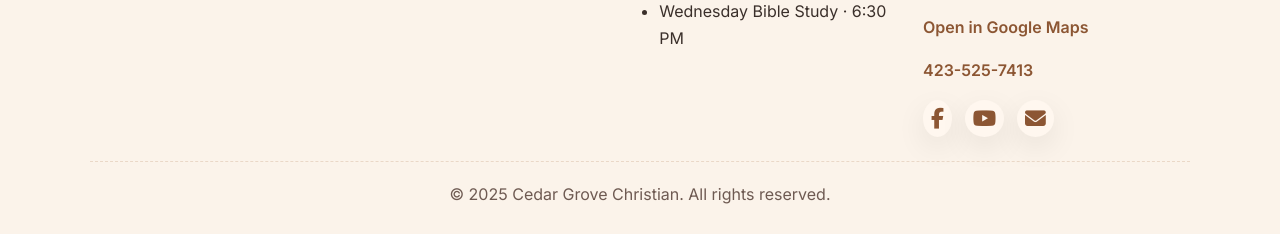
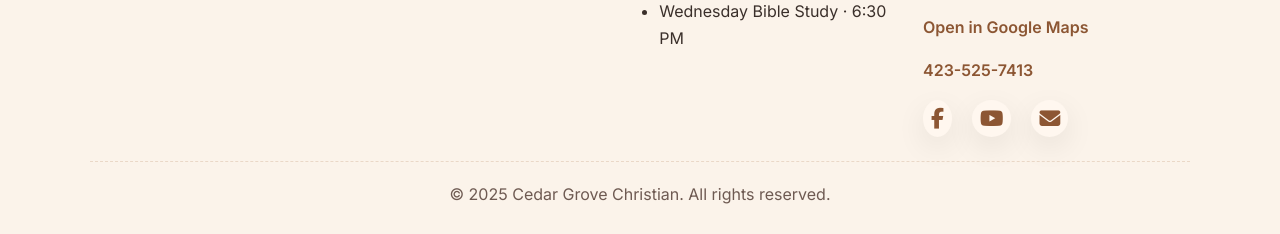
Before and after one commit to Waffles-Websites/waffles-websites.github.io, a Jekyll site: the page built from index.md, in a window 1280 px wide and 1400 px high, scrolled down 54 px. Shown: the part 1163-1397 px from the top of the window. Built offline with Jekyll 4.4.1, drawn with Linux system fonts in a browser that asks for light colours.

Commit message:
Update main.css

```diff
--- a/assets/css/main.css
+++ b/assets/css/main.css
@@ -104,7 +104,7 @@ img{max-width:100%; display:block}
 /* Social Icons in Footer */
 .social-icons {
   display: flex;
-  gap: 0.8rem;
+  gap: 1.25rem;
   margin-top: 0.8rem;
 }
 
```
